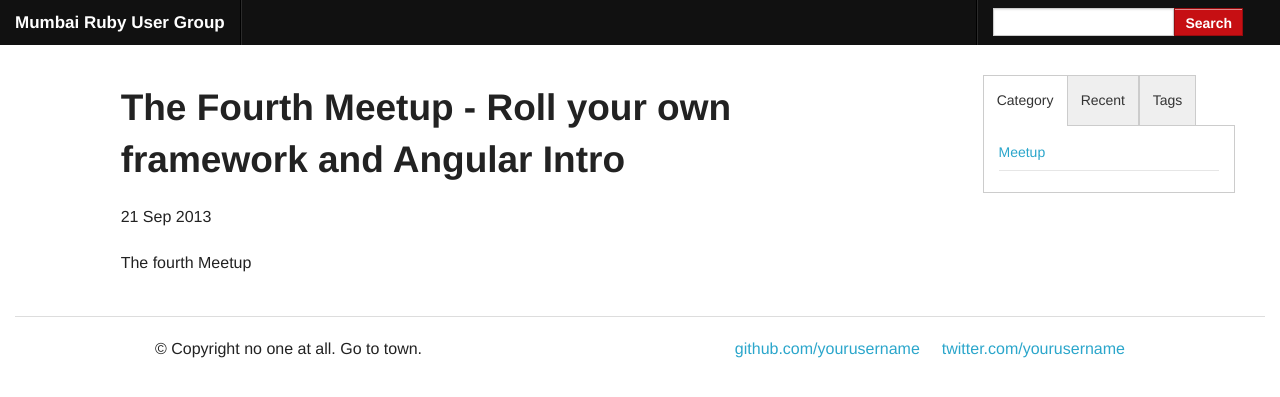
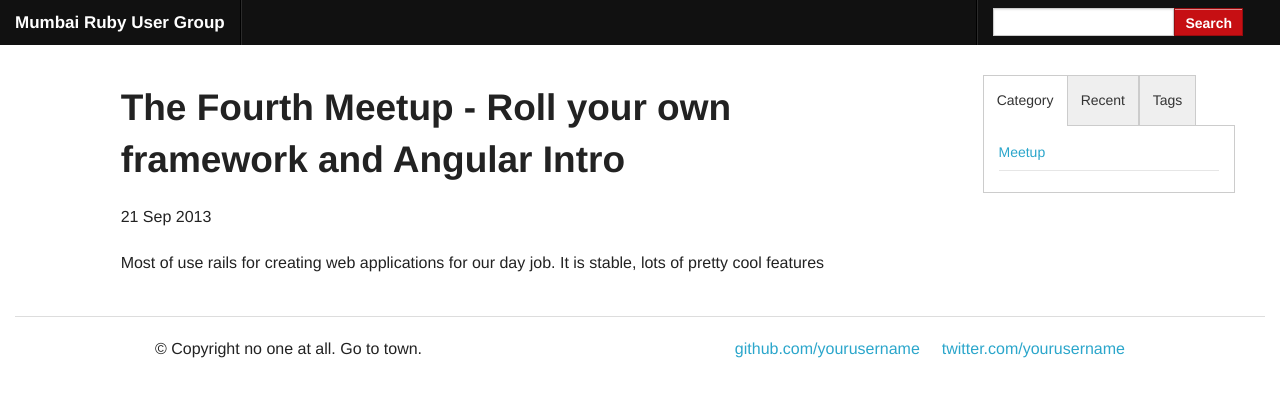
Before and after one commit to aag1091/mrug-blog, a Jekyll site: the page built from _posts/2013-09-21-the-fourth-meetup-roll-your-own-framework-and-intro-to-angular.markdown, in a window 1280 px wide. Shown: the top 397 px of the page. Built offline with Jekyll 4.4.1, drawn with Linux system fonts in a browser that asks for light colours; Markdown is read by kramdown in place of the engine named in the settings.

Commit message:
added some content in one post

```diff
--- a/_posts/2013-09-21-the-fourth-meetup-roll-your-own-framework-and-intro-to-angular.markdown
+++ b/_posts/2013-09-21-the-fourth-meetup-roll-your-own-framework-and-intro-to-angular.markdown
@@ -3,9 +3,11 @@ layout: post
 title: The Fourth Meetup - Roll your own framework and Angular Intro
 category: Meetup
 author: Avinash Gosavi
-tags: mumbai ruby rails meetup framework angular
-excerpt: The fourth Meetup
+author_profile_url: http://twitter.com/aag1091
+author_email: aag1091@gmail.com
+tags: ruby-framework angular
+excerpt: Creating a small framework from scratch for playing chess and Introduction to angular
 
 ---
 
-The fourth Meetup
+Most of use rails for creating web applications for our day job. It is stable, lots of pretty cool features
```
Also changed, not shown: _includes/single_post.html (+7 -4 lines).
